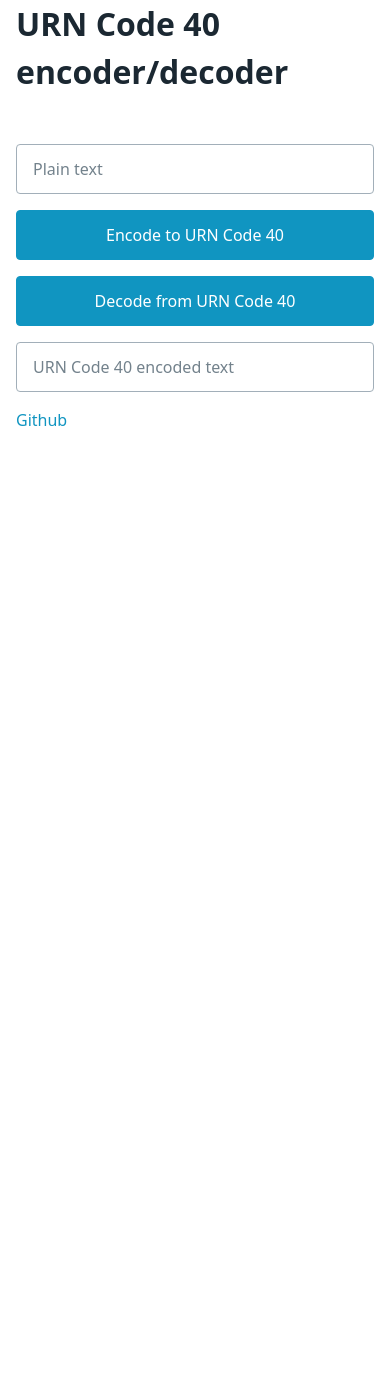
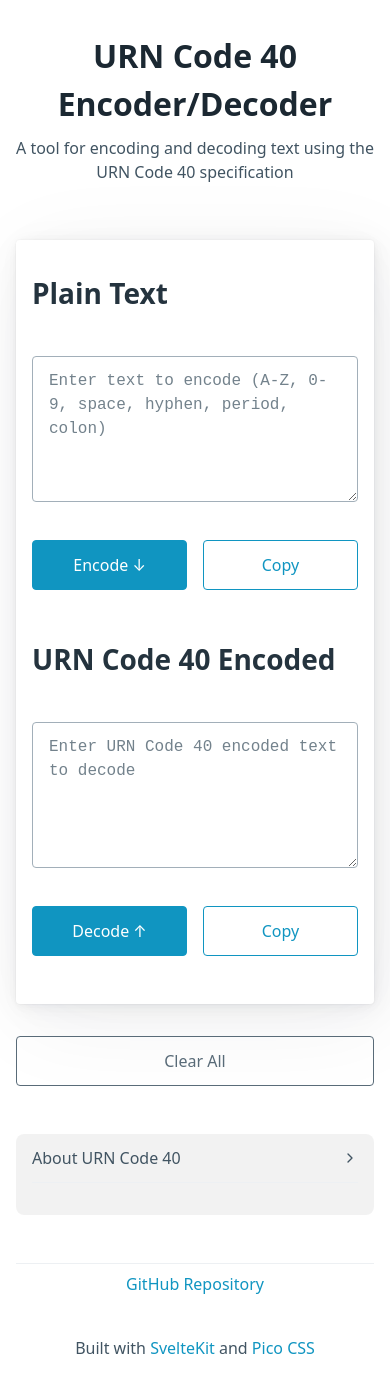
Before and after one commit to lukaslerche/urncode40, a SvelteKit app: page / in a window 390 px wide. Shown: the top 1392 px of the page. Before the commit the page ends 844 px from the top, so only its background shows below. Built offline with nearby package versions, Linux system fonts and the light colour scheme.

Commit message:
Add better UI

```diff
--- a/src/routes/+layout.svelte
+++ b/src/routes/+layout.svelte
@@ -4,10 +4,52 @@
 
 <div class="container">
 	<header>
-		<h1>URN Code 40 encoder/decoder</h1>
+		<h1>URN Code 40 Encoder/Decoder</h1>
+		<p>A tool for encoding and decoding text using the URN Code 40 specification</p>
 	</header>
+
 	<slot />
+
 	<footer>
-		<a href="https://github.com/lukaslerche/urncode40">Github</a>
+		<hr />
+		<div class="footer-content">
+			<p>
+				<a href="https://github.com/lukaslerche/urncode40" target="_blank" rel="noopener noreferrer">
+					GitHub Repository
+				</a>
+			</p>
+			<p>Built with <a href="https://kit.svelte.dev/" target="_blank" rel="noopener noreferrer">SvelteKit</a> and <a href="https://picocss.com/" target="_blank" rel="noopener noreferrer">Pico CSS</a></p>
+		</div>
 	</footer>
 </div>
+
+<style>
+	header {
+		padding: 2rem 0;
+		text-align: center;
+	}
+
+	h1 {
+		margin-bottom: 0.5rem;
+	}
+
+	footer {
+		margin-top: 3rem;
+		padding-bottom: 2rem;
+	}
+
+	.footer-content {
+		display: flex;
+		justify-content: space-between;
+		align-items: center;
+		flex-wrap: wrap;
+		gap: 1rem;
+	}
+
+	@media (max-width: 576px) {
+		.footer-content {
+			flex-direction: column;
+			text-align: center;
+		}
+	}
+</style>
--- a/src/routes/+page.svelte
+++ b/src/routes/+page.svelte
@@ -1,25 +1,211 @@
 <script lang="ts">
-	import { decode, encode } from '../lib/urncode40';
+	import { decode, encode, validate } from '$lib/urncode40';
+	import { onMount } from 'svelte';
+	import { fade } from 'svelte/transition';
 
-	let plain: string | undefined;
-	let code40: string | undefined;
+	let plainText: string = '';
+	let encodedText: string = '';
+	let resultMessage: string = '';
+	let messageType: 'success' | 'error' | '' = '';
+	let messageTimer: ReturnType<typeof setTimeout>;
 
-	function enc(): void {
-		if (plain) {
-			code40 = encode(plain);
+	// Clear message after some time
+	function showMessage(message: string, type: 'success' | 'error') {
+		clearTimeout(messageTimer);
+		resultMessage = message;
+		messageType = type;
+		messageTimer = setTimeout(() => {
+			resultMessage = '';
+			messageType = '';
+		}, 5000);
+	}
+
+	function handleEncode(): void {
+		if (!plainText.trim()) {
+			showMessage('Please enter some text to encode.', 'error');
+			return;
+		}
+
+		if (!validate(plainText)) {
+			showMessage('Input contains invalid characters. Only A-Z, 0-9, space, hyphen, period, and colon are allowed.', 'error');
+			return;
+		}
+
+		const result = encode(plainText);
+		if (result) {
+			encodedText = result;
+			showMessage('Text encoded successfully!', 'success');
+		} else {
+			showMessage('Encoding failed. Please check your input.', 'error');
 		}
 	}
 
-	function dec(): void {
-		if (code40) {
-			plain = decode(code40);
+	function handleDecode(): void {
+		if (!encodedText.trim()) {
+			showMessage('Please enter encoded text to decode.', 'error');
+			return;
+		}
+
+		// Basic validation for encoded text (must be hex and multiple of 4)
+		if (!/^[0-9A-Fa-f]+$/.test(encodedText) || encodedText.length % 4 !== 0) {
+			showMessage('Invalid encoded format. Must be hexadecimal and length must be multiple of 4.', 'error');
+			return;
+		}
+
+		const result = decode(encodedText);
+		if (result) {
+			plainText = result;
+			showMessage('Text decoded successfully!', 'success');
+		} else {
+			showMessage('Decoding failed. Please check your input.', 'error');
+		}
+	}
+
+	function copyToClipboard(text: string): void {
+		navigator.clipboard.writeText(text)
+			.then(() => showMessage('Copied to clipboard!', 'success'))
+			.catch(() => showMessage('Failed to copy to clipboard.', 'error'));
+	}
+
+	function clearFields(): void {
+		plainText = '';
+		encodedText = '';
+		resultMessage = '';
+		messageType = '';
+	}
+
+	onMount(() => {
+		// Try to get previously entered data from local storage
+		const savedPlain = localStorage.getItem('urncode40_plainText');
+		const savedEncoded = localStorage.getItem('urncode40_encodedText');
+
+		if (savedPlain) plainText = savedPlain;
+		if (savedEncoded) encodedText = savedEncoded;
+	});
+
+	// Save current data to local storage
+	$: {
+		if (typeof window !== 'undefined') {
+			localStorage.setItem('urncode40_plainText', plainText);
+			localStorage.setItem('urncode40_encodedText', encodedText);
 		}
 	}
 </script>
 
 <main>
-	<input placeholder="Plain text" bind:value={plain} />
-	<button on:click={enc}>Encode to URN Code 40</button>
-	<button on:click={dec}>Decode from URN Code 40</button>
-	<input placeholder="URN Code 40 encoded text" bind:value={code40} />
+	<article class="grid">
+		<div>
+			<h2>Plain Text</h2>
+			<textarea
+				placeholder="Enter text to encode (A-Z, 0-9, space, hyphen, period, colon)"
+				bind:value={plainText}
+				rows="5"
+			></textarea>
+
+			<div class="actions">
+				<button class="primary" on:click={handleEncode}>Encode ↓</button>
+				<button class="outline" on:click={() => copyToClipboard(plainText)}>
+					Copy
+				</button>
+			</div>
+		</div>
+
+		<div>
+			<h2>URN Code 40 Encoded</h2>
+			<textarea
+				placeholder="Enter URN Code 40 encoded text to decode"
+				bind:value={encodedText}
+				rows="5"
+			></textarea>
+
+			<div class="actions">
+				<button class="primary" on:click={handleDecode}>Decode ↑</button>
+				<button class="outline" on:click={() => copyToClipboard(encodedText)}>
+					Copy
+				</button>
+			</div>
+		</div>
+	</article>
+
+	<div class="controls">
+		<button class="secondary outline" on:click={clearFields}>Clear All</button>
+	</div>
+
+	{#if resultMessage}
+		<div
+			class="message {messageType}"
+			role="alert"
+			transition:fade={{ duration: 200 }}
+		>
+			{resultMessage}
+		</div>
+	{/if}
+
+	<div class="info-box">
+		<details>
+			<summary>About URN Code 40</summary>
+			<p>URN Code 40 is an encoding scheme that provides a method to encode data in conformity with the urn:oid namespace scheme.</p>
+			<p>It compacts three characters into two bytes (four hex digits) using the formula:</p>
+			<code>(1600*C1) + (40*C2) + C3 + 1</code>
+			<p>Valid characters are: A-Z, 0-9, space, hyphen (-), period (.) and colon (:).</p>
+		</details>
+	</div>
 </main>
+
+<style>
+	textarea {
+		width: 100%;
+		font-family: monospace;
+		resize: vertical;
+	}
+
+	.grid {
+		gap: 2rem;
+	}
+
+	.actions {
+		display: flex;
+		gap: 1rem;
+		margin-top: 1rem;
+	}
+
+	.controls {
+		margin: 2rem 0;
+		display: flex;
+		justify-content: center;
+	}
+
+	.message {
+		padding: 1rem;
+		border-radius: 0.5rem;
+		text-align: center;
+		margin: 1rem 0;
+	}
+
+	.success {
+		background-color: rgba(0, 128, 0, 0.1);
+		color: green;
+	}
+
+	.error {
+		background-color: rgba(255, 0, 0, 0.1);
+		color: darkred;
+	}
+
+	.info-box {
+		margin-top: 2rem;
+		padding: 1rem;
+		border-radius: 0.5rem;
+		background-color: rgba(0, 0, 0, 0.05);
+	}
+
+	details {
+		margin-bottom: 1rem;
+	}
+
+	code {
+		background-color: rgba(0, 0, 0, 0.1);
+		padding: 0.2rem 0.4rem;
+		border-radius: 0.3rem;
+	}
+</style>
```
